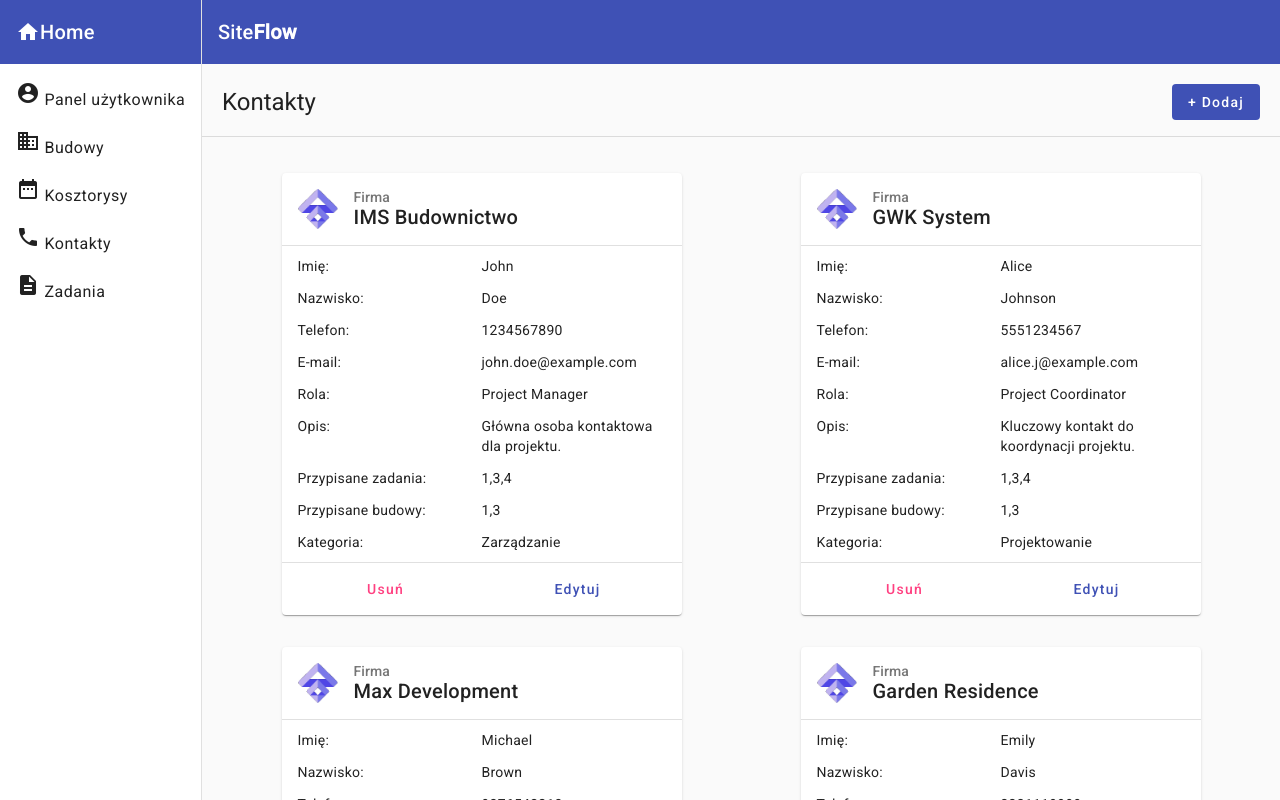
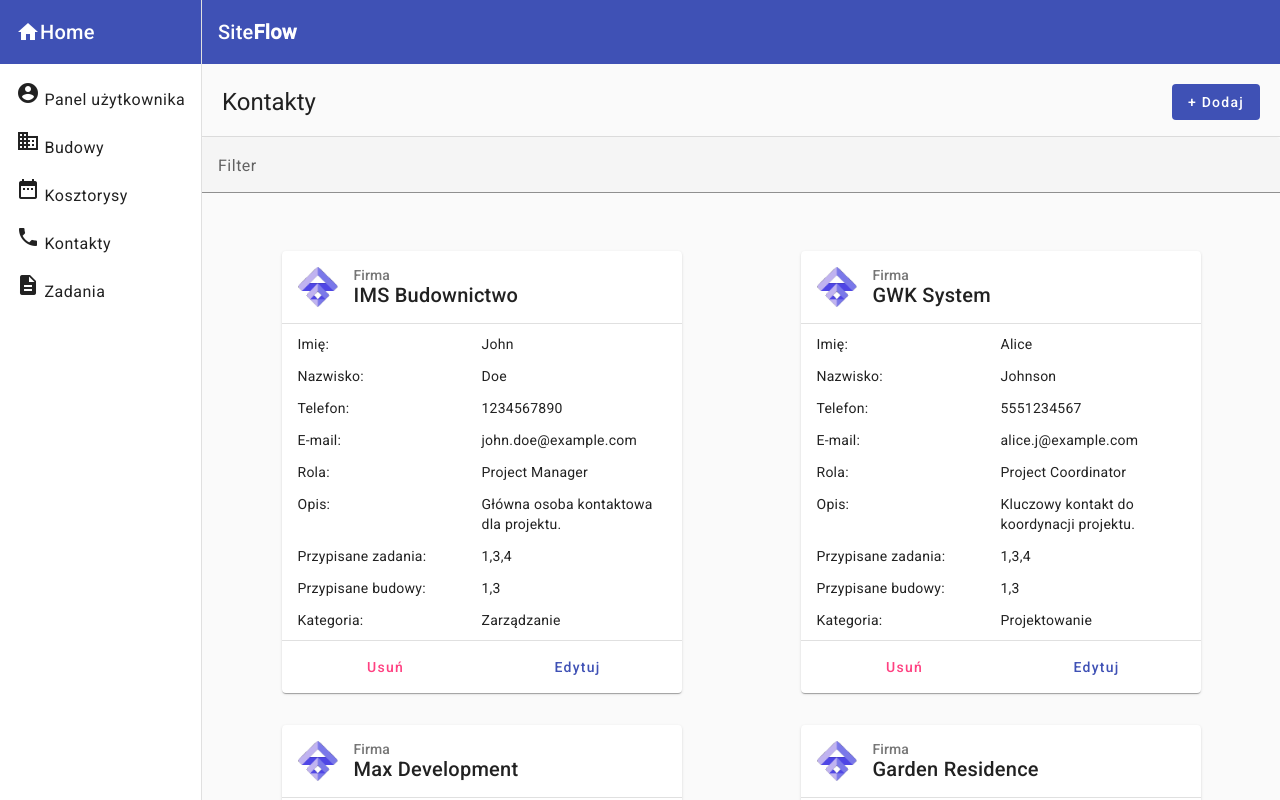
Before and after one commit to akrzeminska/site-flow, an Angular app: page /contacts in a window 1280 px wide. Built offline with nearby package versions, Linux system fonts and the light colour scheme.

Commit message:
feat: filtering contact cards

```diff
--- a/src/app/features/contacts/contacts.component.html
+++ b/src/app/features/contacts/contacts.component.html
@@ -5,10 +5,10 @@
     </div>
 </section>
 <mat-divider></mat-divider>
-<!-- <mat-form-field>
+<mat-form-field>
     <mat-label>Filter</mat-label>
     <input matInput (keyup)="applyFilter($event)" placeholder="Filter" #input>
-</mat-form-field> -->
+</mat-form-field>
 <div class="cards-contacts">
     <mat-card *ngFor="let contact of dataSource" class="card-class">
         <mat-card-header class="card-header">
--- a/src/app/features/contacts/contacts.component.scss
+++ b/src/app/features/contacts/contacts.component.scss
@@ -8,6 +8,11 @@
         margin-left: 30px;
         margin-bottom: 16px;
     }
+  }
+
+  .mat-mdc-form-field {
+    width: 100%;
+    // padding: 16px;
   }
 
 .cards-contacts {
--- a/src/app/features/contacts/contacts.component.ts
+++ b/src/app/features/contacts/contacts.component.ts
@@ -40,11 +40,17 @@ export class ContactsComponent {
       });
   }
 
-  // applyFilter(event: Event) {
-  //   const filterValue = (event.target as HTMLInputElement).value;
-  //   this.dataSource.filter = filterValue.trim().toLowerCase();
-  // }
-  //edytowanie
+  applyFilter(event: Event) {
+    const filterValue = (event.target as HTMLInputElement).value;
+
+    const filteredData = this.dataSource.filter((contact: Contact) => {
+      const fullName = `${contact.name} ${contact.surname} ${contact.company}`.toLowerCase();
+      return fullName.includes(filterValue.trim().toLowerCase());
+    });
+
+    this.dataSource = filteredData;
+  }
+  // edytowanie
   // editElement(constact: Contact): void {
   //   let dialogRef = this.dialog.open(FeatureDialogComponent, {
   //     width: '700px',
```
